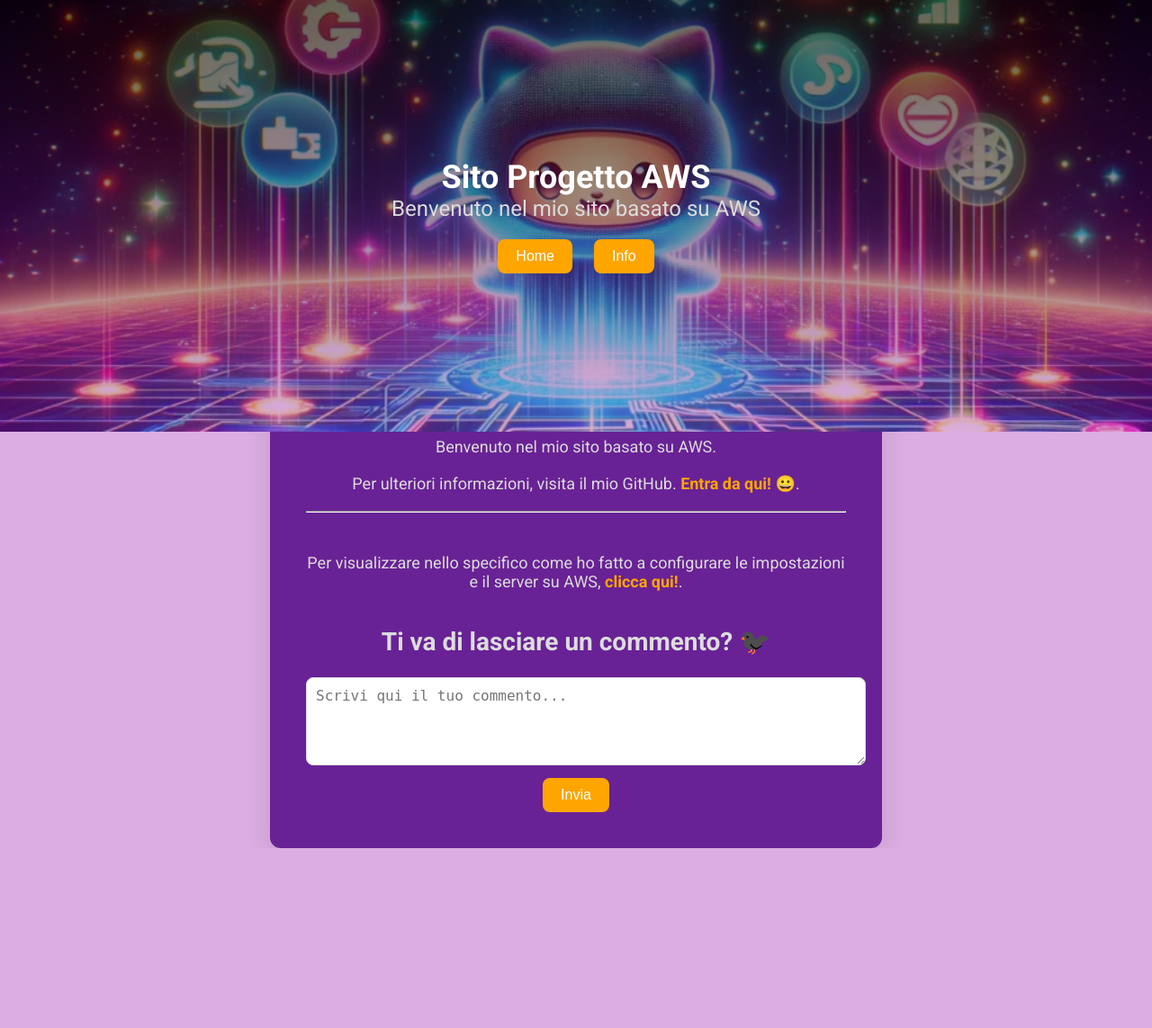
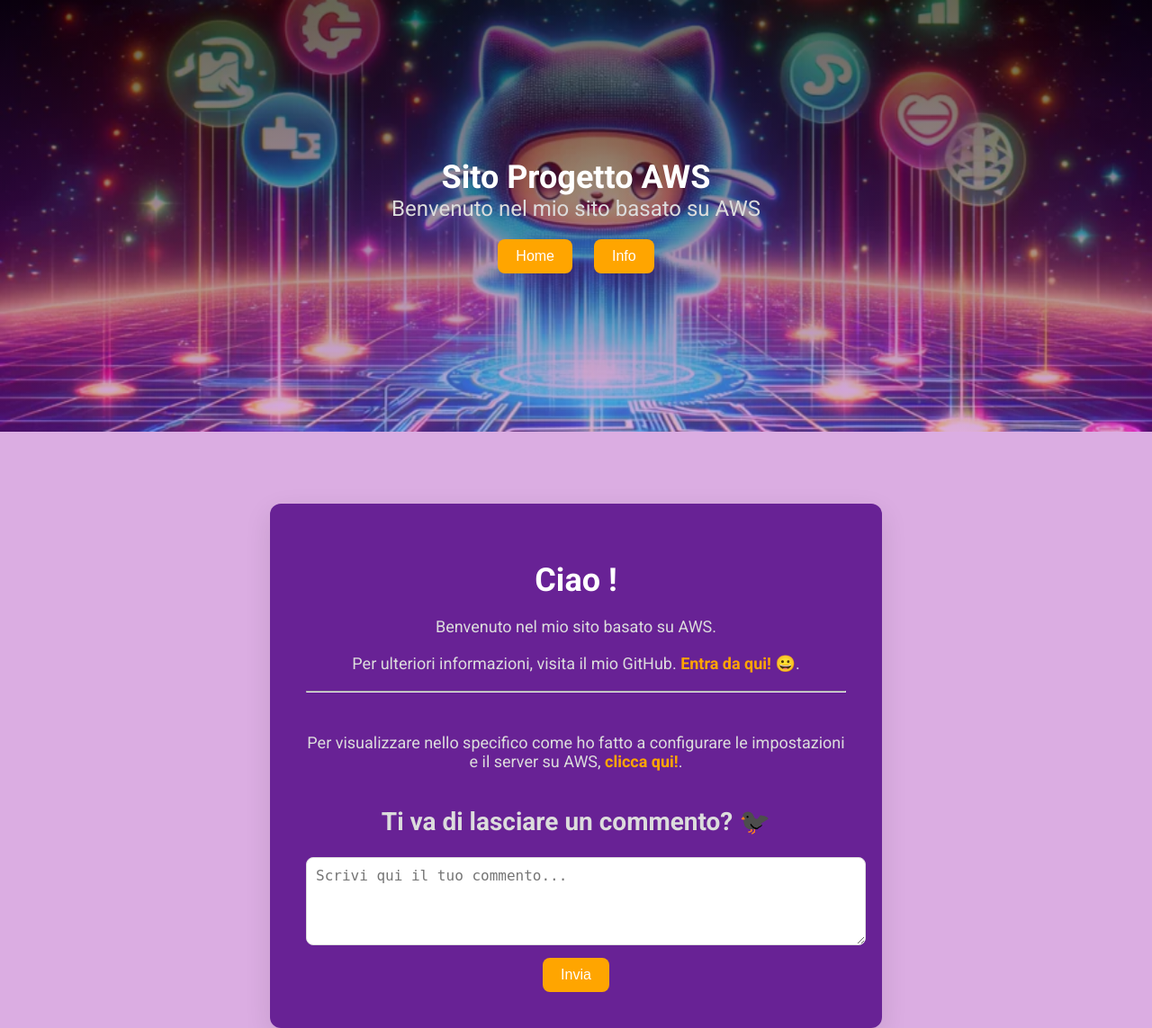
Before and after one commit to Cuco22/progetto_AWS, a PHP site: page /sitoAWS.php in a window 1280 px wide. Shown: the whole page at 90% size. Before the commit the page ends 943 px from the top, so only its background shows below. Run offline with PHP 8.4, Linux system fonts and the light colour scheme; the visitor is signed in with stand-in values (Sample User, id 1); data that the repository does not hold is empty.

Commit message:
Update style_custom.css

```diff
--- a/style_custom.css
+++ b/style_custom.css
@@ -7,7 +7,6 @@ body {
     display: flex;
     flex-direction: column;
     align-items: center;
-    justify-content: center;
     background-color: rgb(161, 36, 178, 0.371);
     background-size: cover;
     overflow-x: hidden; /* Impedisce lo scrolling orizzontale */
@@ -70,7 +69,7 @@ body {
     box-shadow: 0 10px 30px rgba(0, 0, 0, 0.1);
     max-width: 600px;
     width: 90%;
-    margin-top: -15vh; /* Regola il posizionamento relativo all'intestazione */
+    margin-top: 10vh; /* Regolato il margine superiore per separare dal titolo */
     position: relative;
     z-index: 0; /* Assicura che il contenuto principale sia dietro all'intestazione */
 }
```
